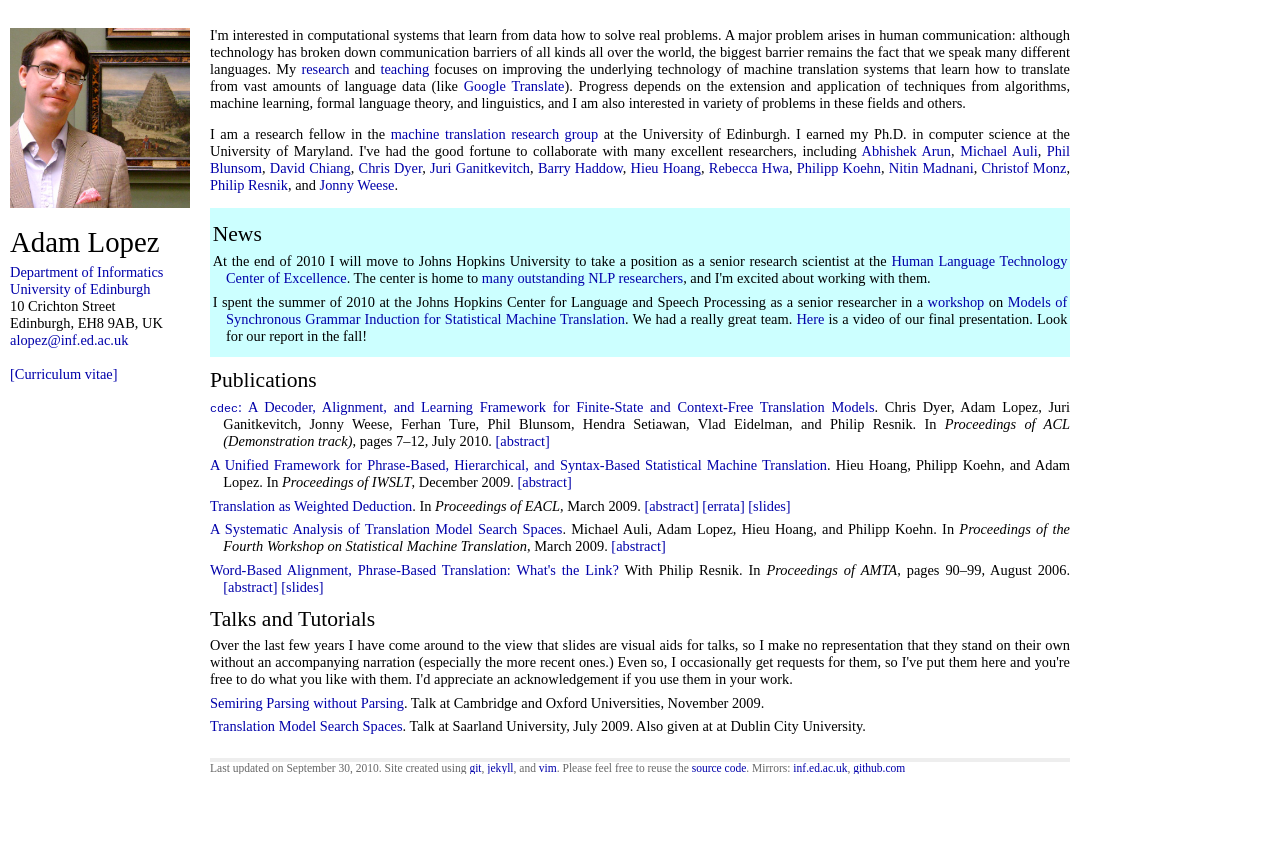
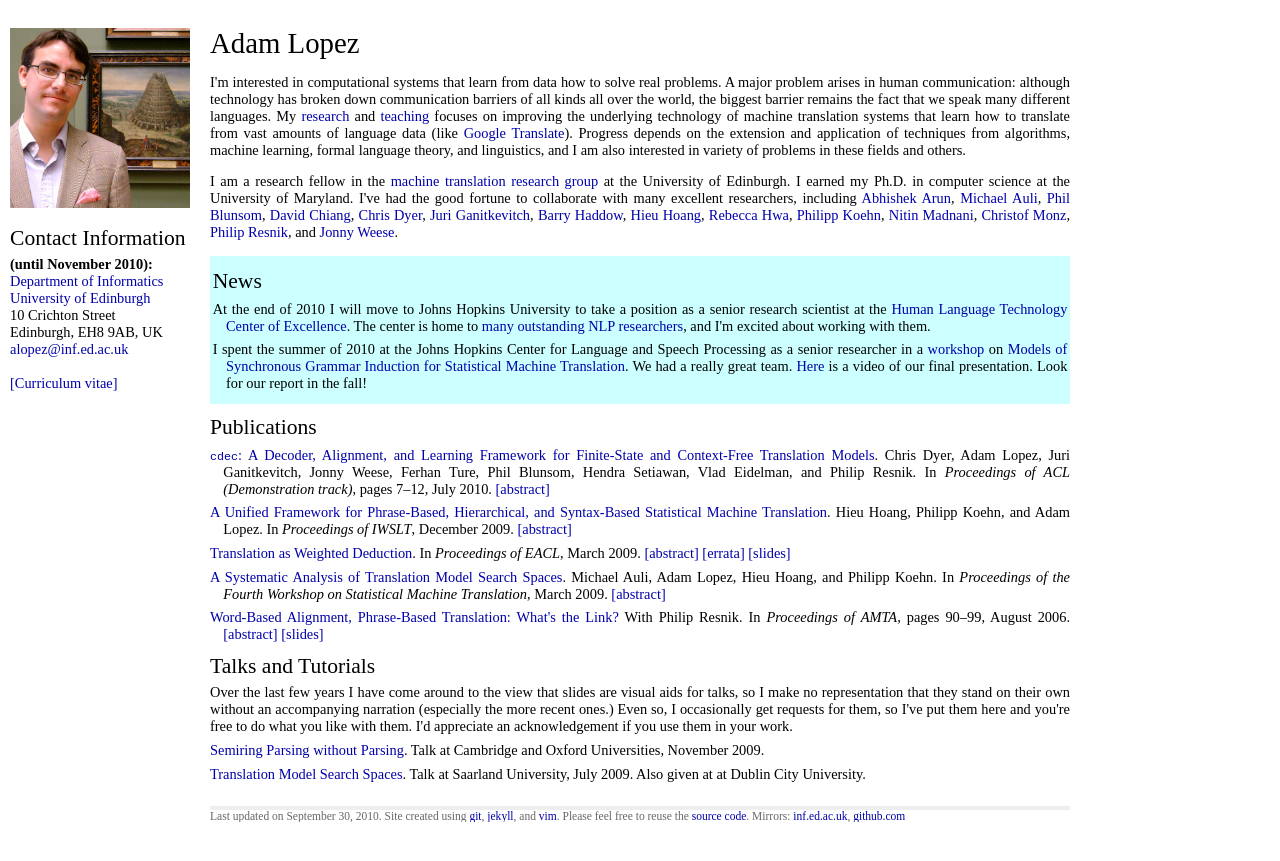
Before and after one commit to alopez/alopez.github.com, a Jekyll site: the page built from index.html, in a window 1280 px wide. Shown: the top 861 px of the page. Built offline with Jekyll 4.4.1, drawn with Linux system fonts in a browser that asks for light colours.

Commit message:
Minor spruce up

```diff
--- a/_layouts/default.html
+++ b/_layouts/default.html
@@ -24,7 +24,8 @@
   {% else %}
     <p>
       <img src="img/babel.jpg" width="180" alt="Adam Lopez"/>
-      <h1>Adam Lopez</h1>
+      <h2>Contact Information</h2>
+      <b>(until November 2010):</b><br/>
       <a href="http://www.inf.ed.ac.uk">Department of Informatics</a><br/>
       <a href="http://www.ed.ac.uk">University of Edinburgh</a><br/>
       10 Crichton Street<br/>
--- a/css/screen.css
+++ b/css/screen.css
@@ -87,6 +87,8 @@ li {
   .site .leftsidebar {
     margin-top: -10pt;
     float: left;
+    width: 180px;
+    text-align: left;
   }
   .site .content {
     margin-top: 20pt;
--- a/esslli2010.html
+++ b/esslli2010.html
@@ -1,7 +1,7 @@
 ---
 layout: default
 title: Statistical Machine Translation course at ESSLLI 2010
-sidebar: <p><img src="img/artsrouni.jpg" width="180" alt="Georges Artsrouni's mechanical brain, an early mechanical translation device"/>
+sidebar: <p><img src="img/artsrouni.jpg" width="180" alt="Georges Artsrouni's mechanical brain, an early mechanical translation device"/><p><i>Georges Artrouni's mechanical brain, a translation device patented in France in 1933.</i>
 ---
 <h1>Statistical Machine Translation</h1>
 <div id="course" class="cv">
--- a/index.html
+++ b/index.html
@@ -12,6 +12,7 @@ function unhide(divID) {
 </script>
 
 <div id="bio" class="cv">
+<h1>Adam Lopez</h1>
 <p>I'm interested in computational systems that learn from data how to solve
 real problems.  A major problem arises in human communication: although
 technology has broken down communication barriers of all kinds all over the
```
